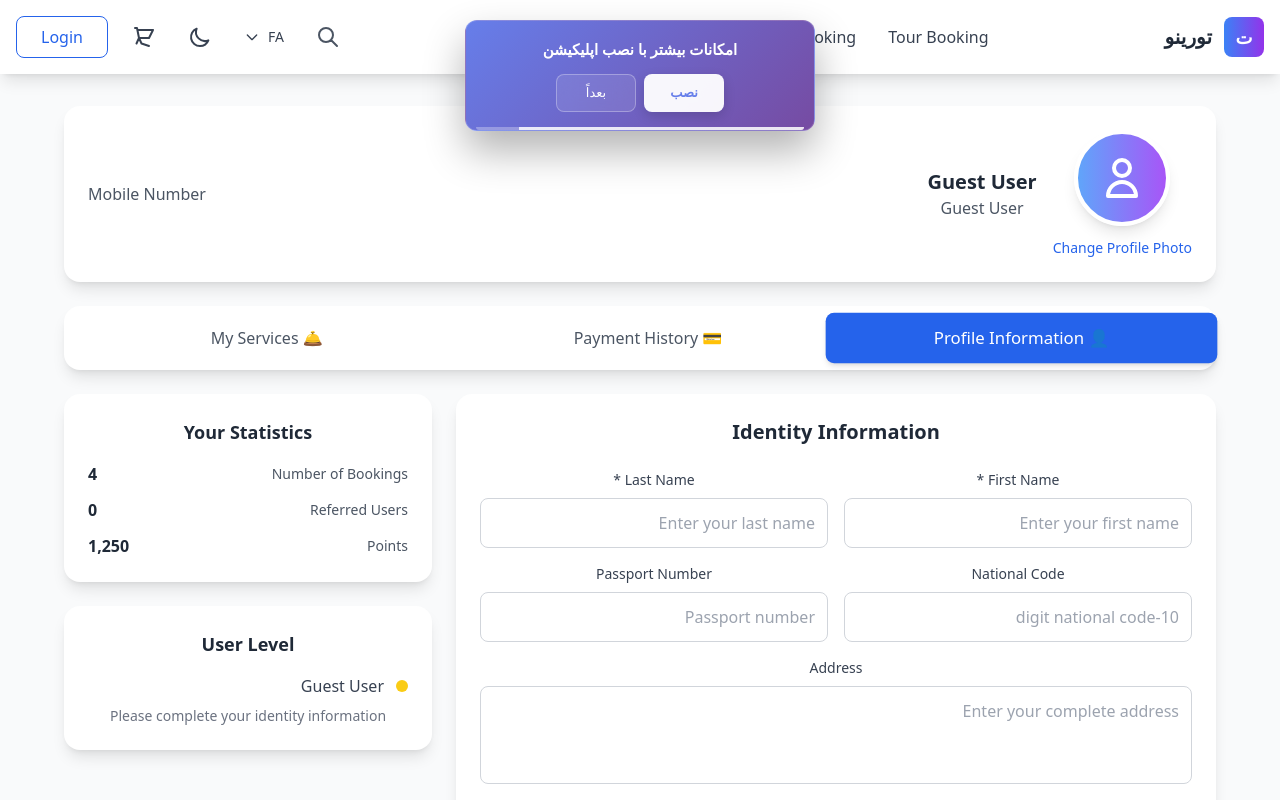
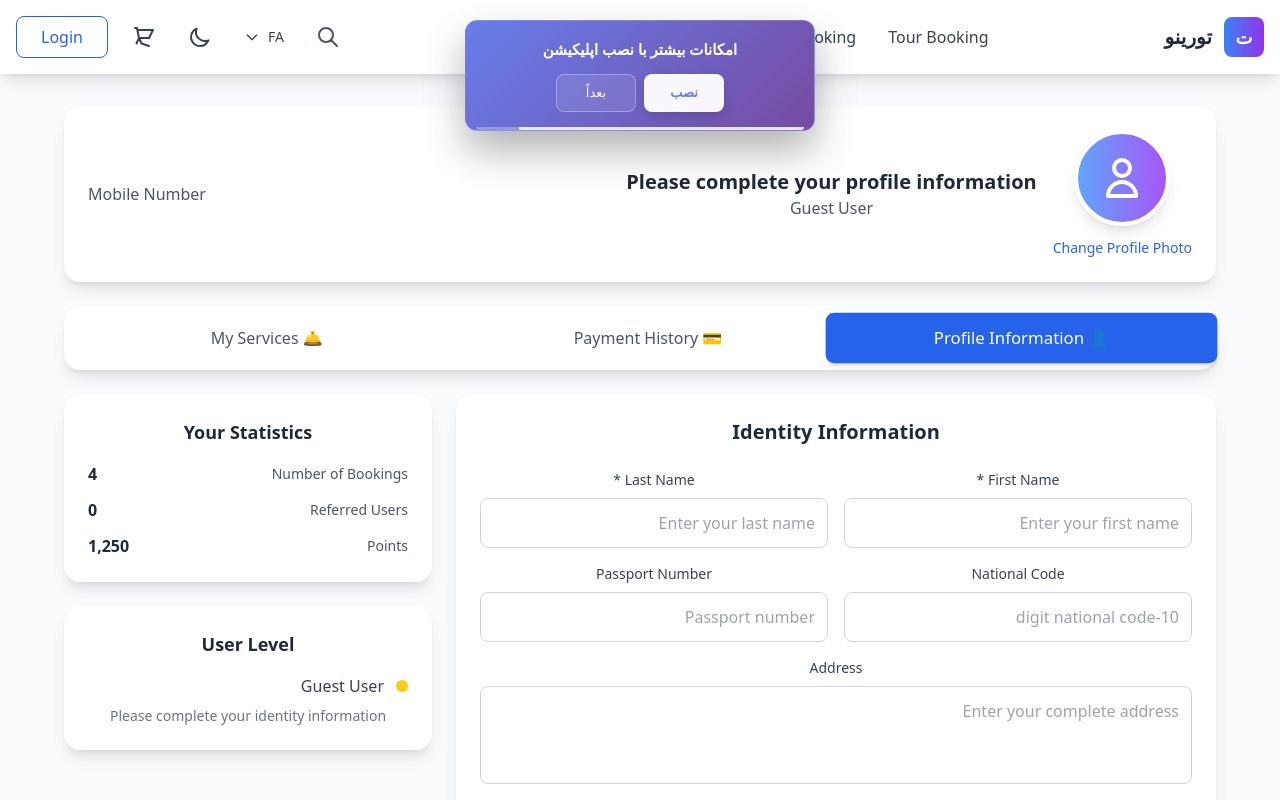
Before and after one commit to pprofessor/tourism-project, a React (Vite) app in the folder FrontEnd/: page /profile in a window 1280 px wide. Shown: the top 800 px of the page. Built offline with nearby package versions, Linux system fonts and the light colour scheme; a small style sheet from the web is missing.

Commit message:
اصلاح نمایش نام کاربر در بالای پروفایل

```diff
--- a/FrontEnd/public/locales/ar/common.json
+++ b/FrontEnd/public/locales/ar/common.json
@@ -175,6 +175,7 @@
   },
   "profile": {
     "pageTitle": "ملف المستخدم",
+    "completeProfile": "يرجى إكمال معلومات ملفك الشخصي",
     "guestUser": "مستخدم ضيف",
     "mobileNumber": "رقم الهاتف المحمول",
     "loading": "جاري تحميل الملف...",
--- a/FrontEnd/public/locales/en/common.json
+++ b/FrontEnd/public/locales/en/common.json
@@ -170,6 +170,7 @@
   },
   "profile": {
     "pageTitle": "User Profile",
+    "completeProfile": "Please complete your profile information",
     "guestUser": "Guest User",
     "mobileNumber": "Mobile Number",
     "loading": "Loading profile...",
--- a/FrontEnd/public/locales/fa/common.json
+++ b/FrontEnd/public/locales/fa/common.json
@@ -172,6 +172,7 @@
   },
   "profile": {
     "pageTitle": "پروفایل کاربر",
+    "completeProfile": "لطفا اطلاعات کاربری خودتون رو تکمیل کنید",
     "guestUser": "کاربر مهمان",
     "mobileNumber": "شماره موبایل",
     "loading": "در حال بارگذاری پروفایل...",
--- a/FrontEnd/public/locales/tr/common.json
+++ b/FrontEnd/public/locales/tr/common.json
@@ -175,6 +175,7 @@
   },
   "profile": {
     "pageTitle": "Kullanıcı Profili",
+    "completeProfile": "Lütfen profil bilgilerinizi tamamlayın",
     "guestUser": "Misafir Kullanıcı",
     "mobileNumber": "Cep Telefonu Numarası",
     "loading": "Profil yükleniyor...",
--- a/FrontEnd/src/pages/Profile.tsx
+++ b/FrontEnd/src/pages/Profile.tsx
@@ -145,8 +145,8 @@ const Profile: React.FC = () => {
     () =>
       user.firstName && user.lastName
         ? `${user.firstName} ${user.lastName}`
-        : user.mobile || t("profile.guestUser"),
-    [user.firstName, user.lastName, user.mobile, t]
+        : t("profile.completeProfile"),
+    [user.firstName, user.lastName, t]
   );
 
   // Effects
```
